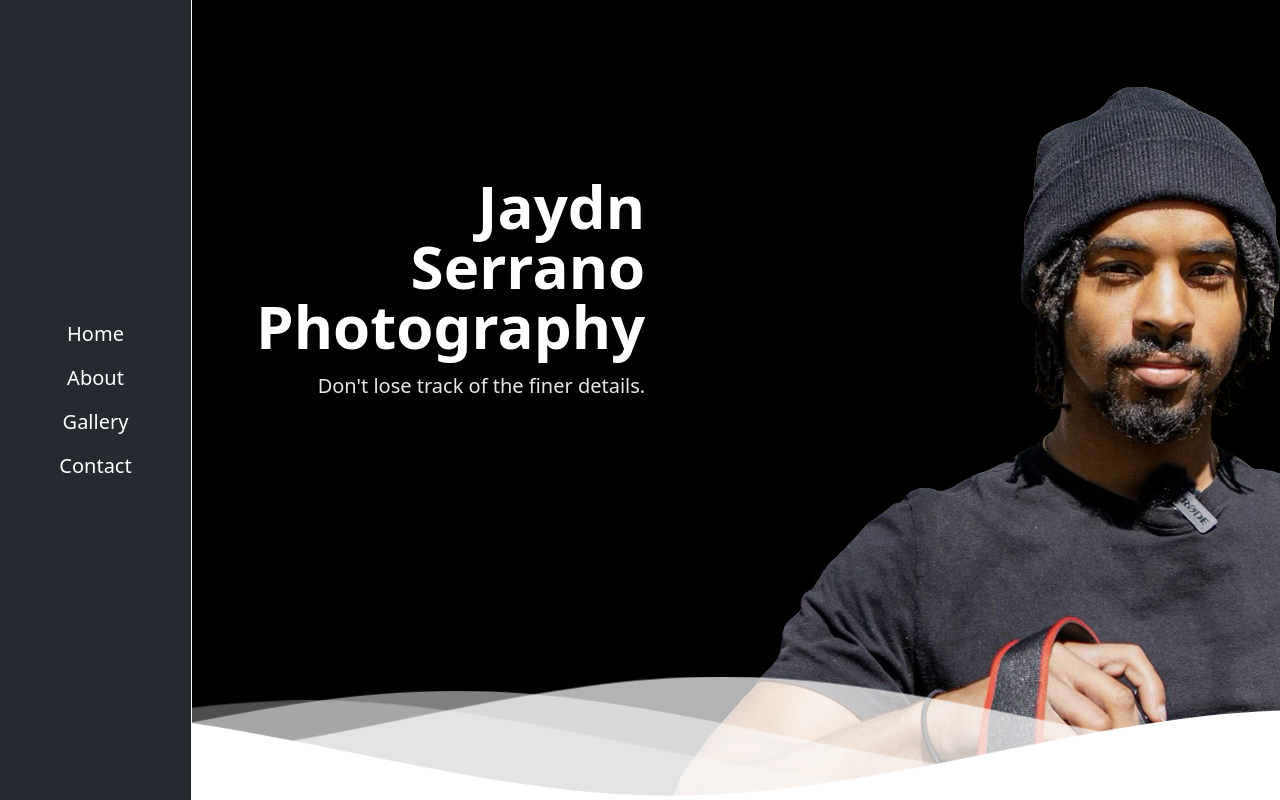
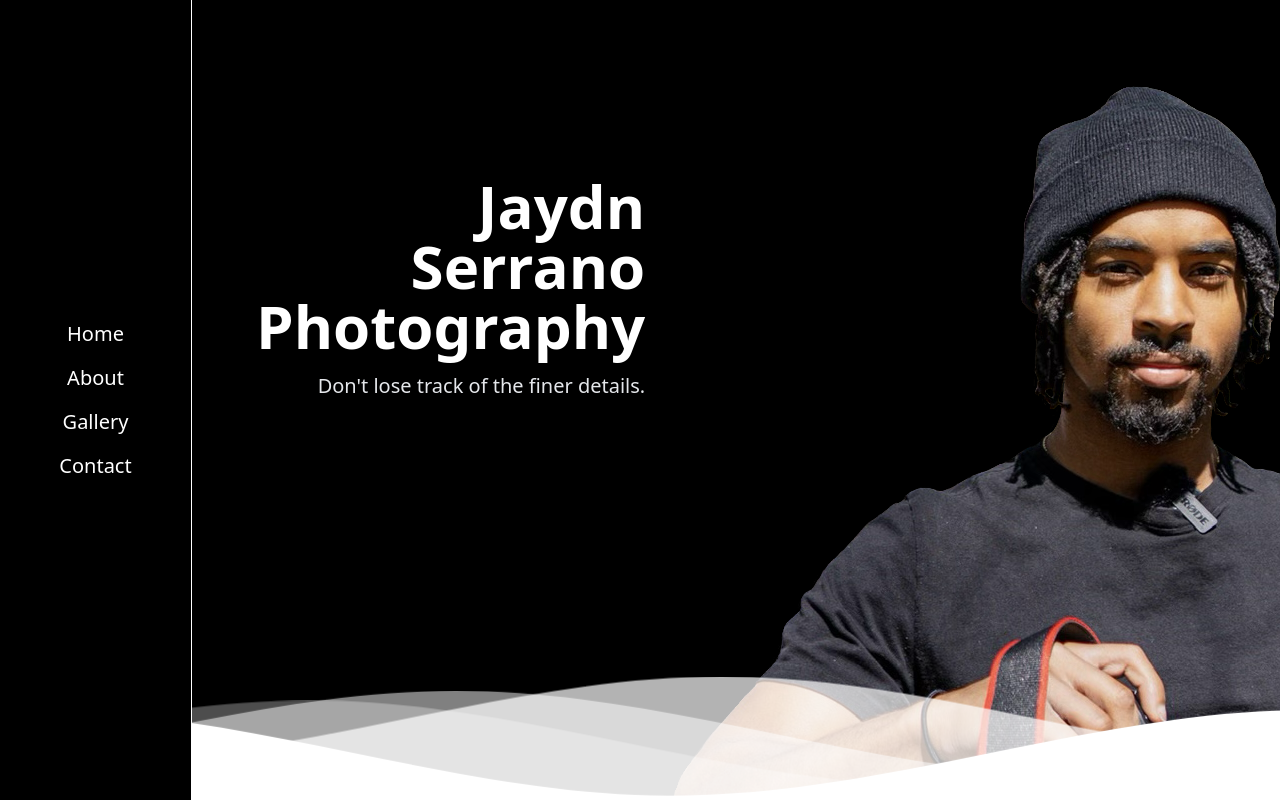
Before and after one commit to connoraleks/JaydnSerrano-Frontend, a React (Create React App) app in the folder frontend/: page / in a window 1280 px wide. Built offline with nearby package versions, Linux system fonts and the light colour scheme.

Commit message:
style: some height changes

```diff
--- a/frontend/src/components/Gallery.jsx
+++ b/frontend/src/components/Gallery.jsx
@@ -3,7 +3,7 @@ const Gallery = ({gallery}) => {
     const wrapper = "relative h-fit flex justify-center items-center border-2 border-white rounded-2xl overflow-hidden basis-auto md:basis-1/2 lg:basis-1/3 group";
     const title = "group-hover:h-full group-hover:scale-150 absolute bottom-0 bg-gray-600 bg-opacity-50 backdrop-blur-lg w-full h-1/6 flex justify-center items-center text-auto text-gray-200";
     return (
-        <div ref={gallery} className="h-min gap-8 flex flex-wrap justify-center items-center p-8">
+        <div ref={gallery} className="h-min md:h-screen gap-8 flex flex-wrap justify-center items-center p-8">
                 <button className={wrapper} style={{transition: "all 0.5s ease", filter: "blur(0px)", WebKitFilter: "blur(0px)"}} >
                     <img className={img} src={process.env.PUBLIC_URL + '/assets/gallery/1.jpg'} alt="gallery 1"></img>
                     <h1 style={{transition: "all 0.5s ease"}} className={title}>People</h1>
--- a/frontend/src/components/Navbar.jsx
+++ b/frontend/src/components/Navbar.jsx
@@ -1,6 +1,6 @@
 const Navbar = ({pages}) => {
     const buttonHover = "text-white text-lg lg:text-xl hover:text-blue-500";
-    const nav = "hidden w-48 md:flex absolute left-0 h-screen flex-col justify-center gap-24 bg-gray-600 bg-opacity-50 backdrop-blur-lg box-border text-center border-r border-white";
+    const nav = "z-20 h-screen w-screen sm:w-48 flex absolute left-0 flex-col justify-center gap-24 bg-black bg-opacity-50 backdrop-blur-lg box-border text-center border-r border-white";
     const scrollTo = (ref) => {
         console.log(ref);
         if(ref.current) ref.current.scrollIntoView({behavior: "smooth", block: "start"});
```
Also changed, not shown: 1 other file (tests, documents, lock files or other folders).
